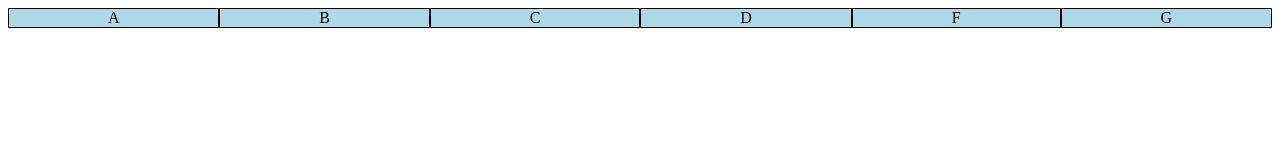
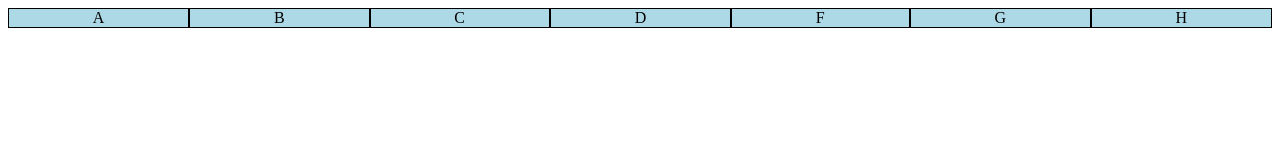
Before and after one commit to renildoagostini/HTML5-CSS3-Modulo5, a plain HTML site: page flex001/index.html in a window 1280 px wide. Drawn offline with Linux system fonts and the light colour scheme.

Commit message:
acrescentando uma div

```diff
--- a/flex001/index.html
+++ b/flex001/index.html
@@ -14,6 +14,8 @@
         <div class="item">D</div>
         <div class="item">F</div>
         <div class="item">G</div>
+        <div class="item">H</div>
+
     </div>
 </body>
 </html>
```
